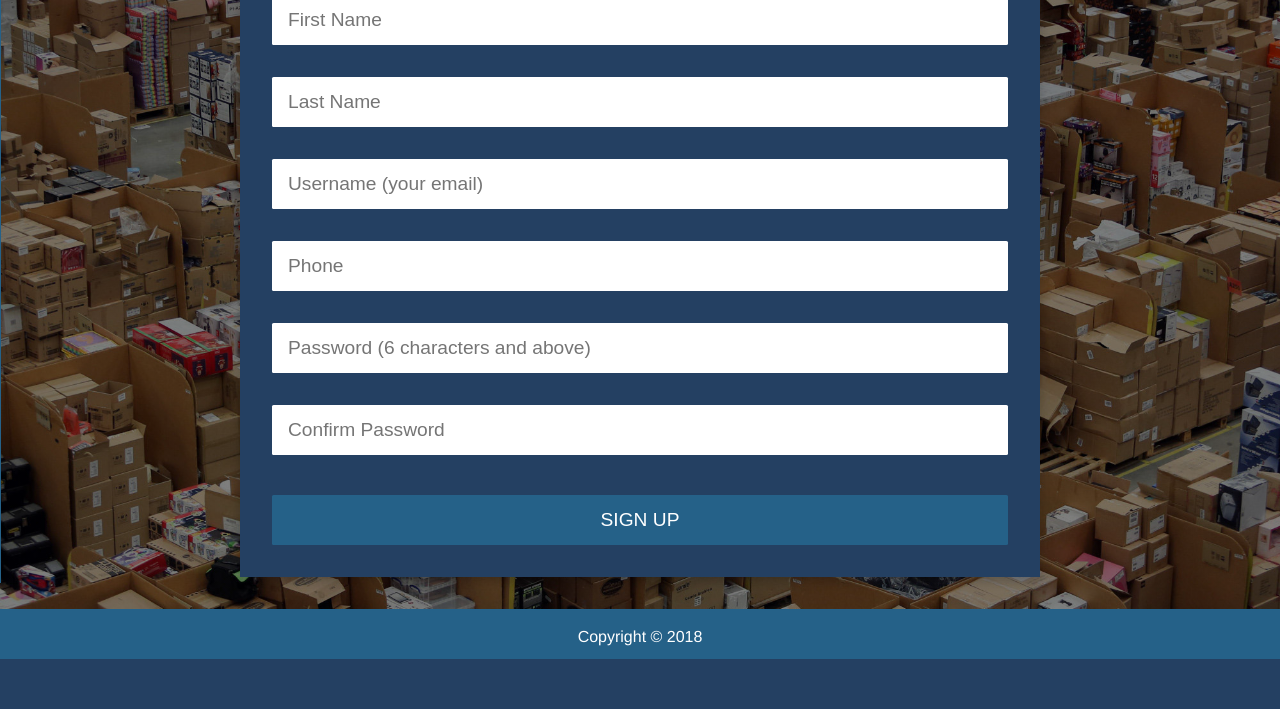
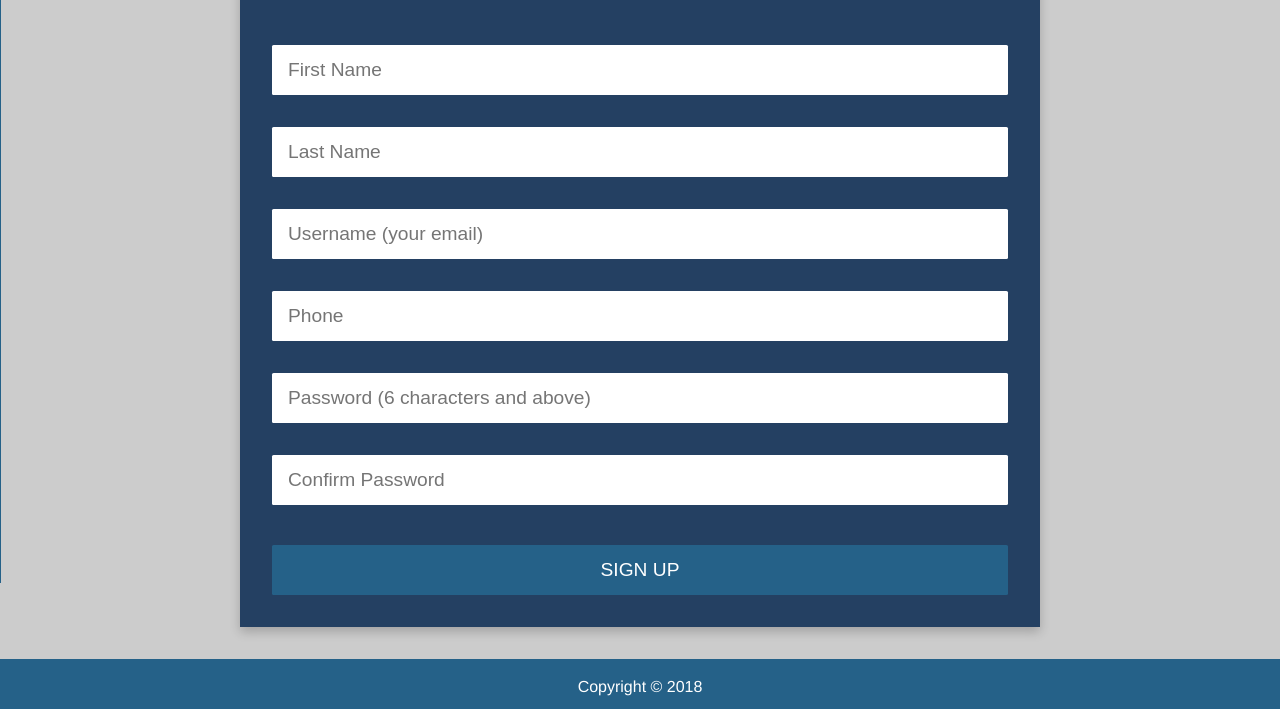
Before and after one commit to eokwukwe/SendIT, a plain HTML site: page UI/signup.html in a window 1280 px wide. Shown: the part 217-926 px from the top of the page. Before the commit the page ends 876 px from the top, so only its background shows below. Drawn offline with Linux system fonts and the light colour scheme.

Commit message:
UI improvement

```diff
--- a/UI/css/style.css
+++ b/UI/css/style.css
@@ -505,16 +505,11 @@ main {
 /***********  Sign Up Page  **********/
 
 .signup-body {
-  background: var(--darkblue);
+  background: #ccc;
 }
 
 .signup-main {
-  background-image: linear-gradient(rgba(0, 0, 0, 0.5), rgba(0, 0, 0, 0.5)),
-    url("../img/parcel.jpg");
-  background-position: center;
-  background-repeat: no-repeat;
-  background-size: cover;
-  padding-top: 100px;
+  padding-top: 150px;
 }
 
 .signup-header {
@@ -577,9 +572,9 @@ main {
 
 /********  User Page *********/
 
-.user-body {
+/* .user-body {
   background: var(--darkblue);
-}
+} */
 
 .order-btn-nav {
   border: 1px solid var(--white);
```
Also changed, not shown: 1 other file.
